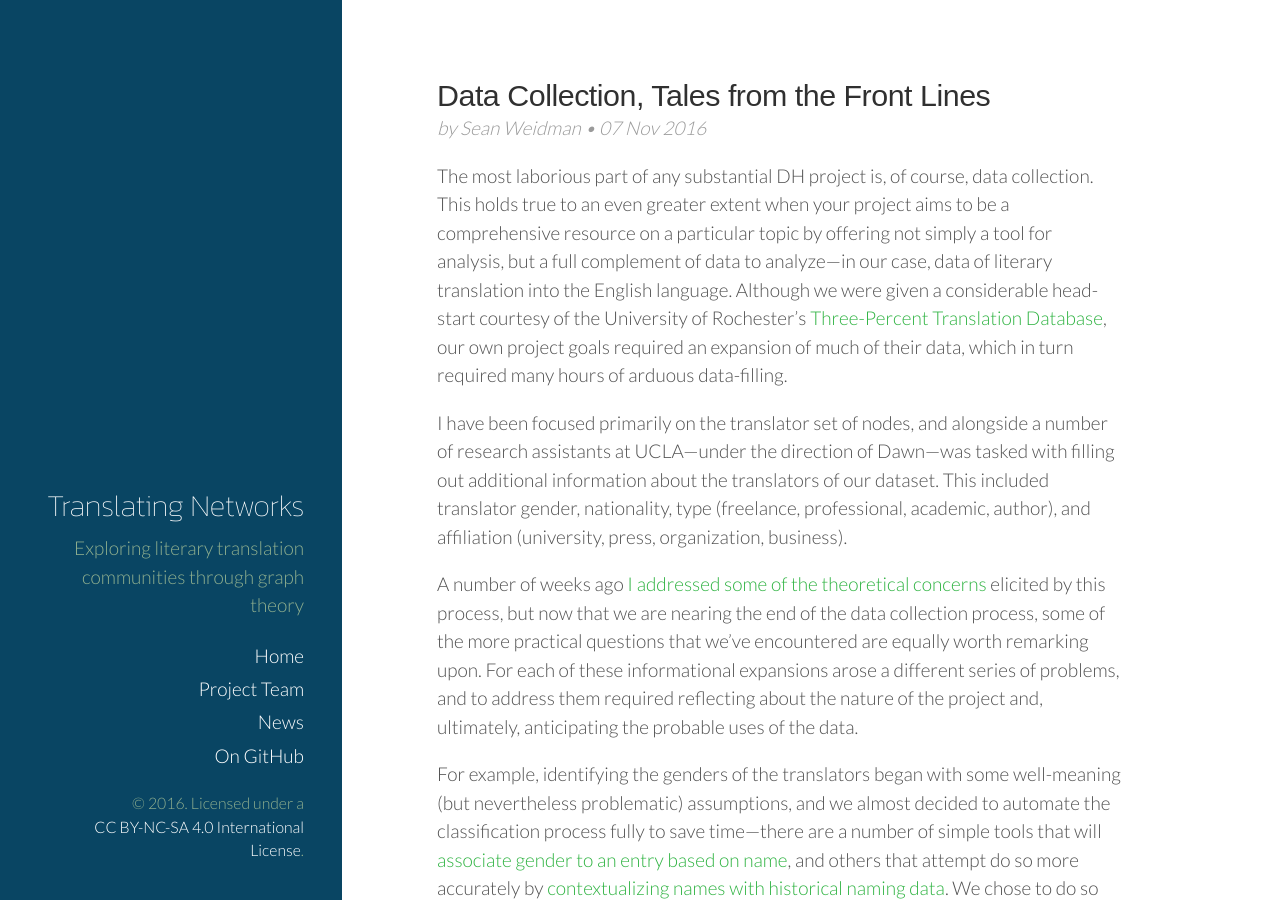
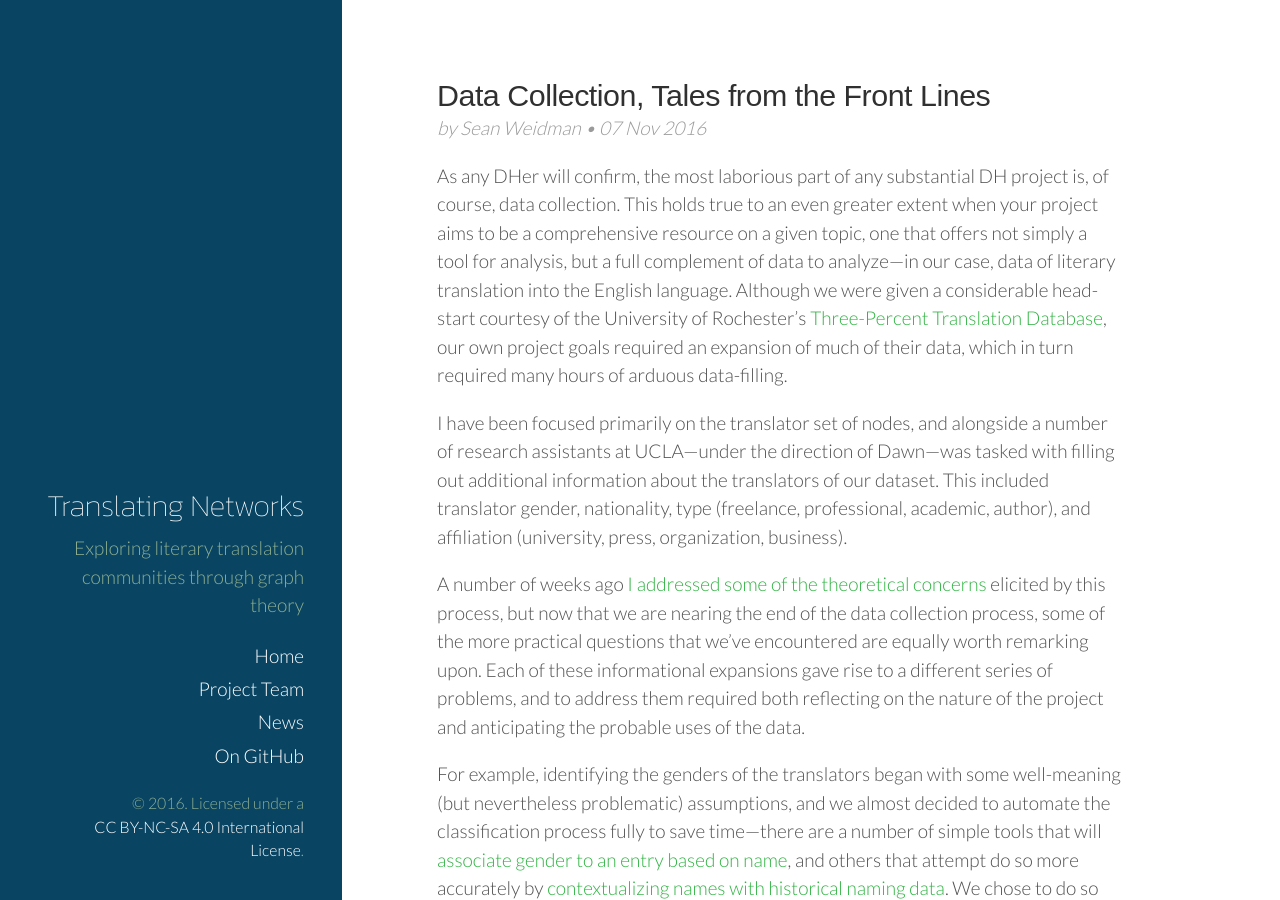
Before and after one commit to TranslatingNetworks/translatingnetworks, a Jekyll site: the page built from _posts/2016-11-07-datacollection.md, in a window 1280 px wide and 900 px high. Built offline with Jekyll 4.4.1, drawn with Linux system fonts in a browser that asks for light colours; some web fonts are replaced.

Commit message:
Update 2016-11-07-datacollection.md

```diff
--- a/_posts/2016-11-07-datacollection.md
+++ b/_posts/2016-11-07-datacollection.md
@@ -5,11 +5,11 @@ author: sean
 description: Limits of data collection
 ---
 
-The most laborious part of any substantial DH project is, of course, data collection. This holds true to an even greater extent when your project aims to be a comprehensive resource on a particular topic by offering not simply a tool for analysis, but a full complement of data to analyze—in our case, data of literary translation into the English language. Although we were given a considerable head-start courtesy of the University of Rochester’s [Three-Percent Translation Database](http://www.rochester.edu/College/translation/threepercent/index.php?s=database), our own project goals required an expansion of much of their data, which in turn required many hours of arduous data-filling.
+As any DHer will confirm, the most laborious part of any substantial DH project is, of course, data collection. This holds true to an even greater extent when your project aims to be a comprehensive resource on a given topic, one that offers not simply a tool for analysis, but a full complement of data to analyze—in our case, data of literary translation into the English language. Although we were given a considerable head-start courtesy of the University of Rochester’s [Three-Percent Translation Database](http://www.rochester.edu/College/translation/threepercent/index.php?s=database), our own project goals required an expansion of much of their data, which in turn required many hours of arduous data-filling.
 
 I have been focused primarily on the translator set of nodes, and alongside a number of research assistants at UCLA—under the direction of Dawn—was tasked with filling out additional information about the translators of our dataset. This included translator gender, nationality, type (freelance, professional, academic, author), and affiliation (university, press, organization, business).
 
-A number of weeks ago [I addressed some of the theoretical concerns](https://translatingnetworks.github.io/2016/08/15/bestofallpossibleworlds/) elicited by this process, but now that we are nearing the end of the data collection process, some of the more practical questions that we’ve encountered are equally worth remarking upon. For each of these informational expansions arose a different series of problems, and to address them required reflecting about the nature of the project and, ultimately, anticipating the probable uses of the data.
+A number of weeks ago [I addressed some of the theoretical concerns](https://translatingnetworks.github.io/2016/08/15/bestofallpossibleworlds/) elicited by this process, but now that we are nearing the end of the data collection process, some of the more practical questions that we’ve encountered are equally worth remarking upon. Each of these informational expansions gave rise to a different series of problems, and to address them required both reflecting on the nature of the project and anticipating the probable uses of the data.
 
 For example, identifying the genders of the translators began with some well-meaning (but nevertheless problematic) assumptions, and we almost decided to automate the classification process fully to save time—there are a number of simple tools that will [associate gender to an entry based on name](https://gender-api.com/), and others that attempt do so more accurately by [contextualizing names with historical naming data](https://cran.r-project.org/web/packages/gender/gender.pdf). We chose to do so manually, but even then, as we sorted through the data, we unsurprisingly came across a number of misattributions. Further, there were many translators for whom we could not definitively confirm gender, and we eventually left the stereotyped identifications for lack of a better option.
 
```
